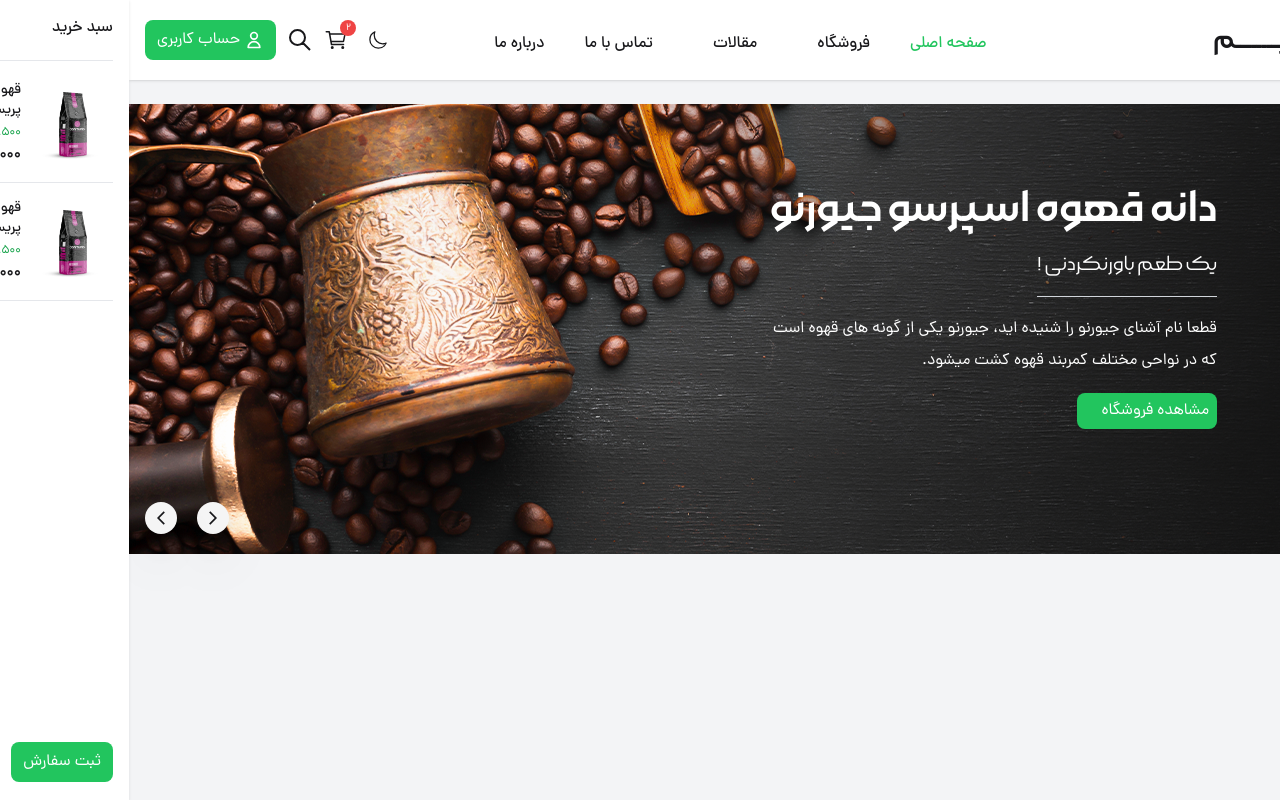
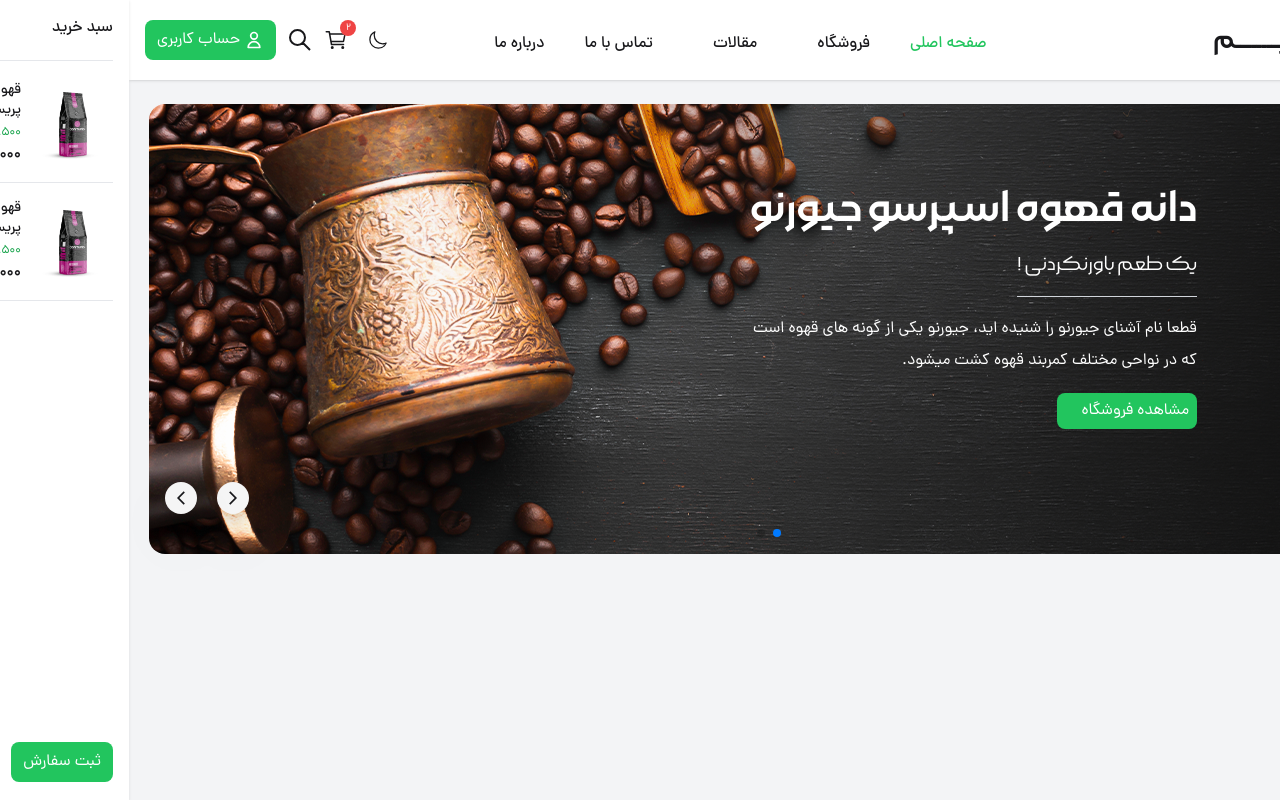
Before and after one commit to emiroow/X-shop-client, a Next.js app: page / in a window 1280 px wide. Built offline with nearby package versions, Linux system fonts and the light colour scheme.

Commit message:
fix slider btns

```diff
--- a/src/components/ui/Slider.tsx
+++ b/src/components/ui/Slider.tsx
@@ -8,20 +8,29 @@ import "swiper/swiper-bundle.css";
 
 const Slider = () => {
   return (
-    <div className="relative mt-2 lg:mt-6">
+    <div className="relative mt-2 lg:mt-6 mx-5 rounded-lg ">
       <Swiper
         modules={[Navigation, Pagination, Scrollbar, A11y]}
         spaceBetween={50}
+        speed={1000}
         slidesPerView={1}
         navigation={{
           prevEl: ".button-prev",
           nextEl: ".button-next",
         }}
         loop
+        pagination={{
+          clickable: true,
+          el: ".swiper-pagination",
+          currentClass: "bg-red-500",
+          renderBullet: (index, className) =>
+            `<span class="${className} custom-bullet"></span>`,
+        }}
+        effect={"fade"}
         observer={true}
         observeParents={true}
         parallax={true}
-        className="w-full h-48 md:h-72 lg:h-[450px]"
+        className="w-full h-48 md:h-72 lg:h-[450px] rounded-2xl"
       >
         {/* SLIDER ITEM */}
         <SwiperSlide>
@@ -86,15 +95,18 @@ const Slider = () => {
             </div>
           </div>
         </SwiperSlide>
+        <div className="swiper-pagination-wrapper">
+          <div className="swiper-pagination"></div>
+        </div>
       </Swiper>
 
       {/* NEXT & PREV BTN */}
-      <div className="container absolute flex items-center justify-end gap-x-5 left-4 lg:left-0 bottom-5 z-30">
-        <button className="dark:bg-zinc-900 bg-bgWhite p-2 rounded-full button-prev drop-shadow-xl shadow-2xl shadow-black ">
-          <MdArrowForwardIos className="text-dark dark:text-white" />
+      <div className="container absolute flex items-center justify-end gap-x-5 left-4 lg:left-0 md:bottom-10 bottom-5 z-30">
+        <button className="dark:bg-zinc-900 group bg-bgWhite p-2 rounded-full button-prev drop-shadow-xl shadow-2xl shadow-black ">
+          <MdArrowForwardIos className="text-dark dark:text-white group-hover:text-[#10b981]" />
         </button>
-        <button className="dark:bg-zinc-900 bg-bgWhite p-2 rounded-full button-next drop-shadow-xl shadow-2xl shadow-black ">
-          <MdArrowBackIosNew className="text-dark dark:text-white" />
+        <button className="dark:bg-zinc-900 group bg-bgWhite p-2 rounded-full button-next drop-shadow-xl shadow-2xl shadow-black ">
+          <MdArrowBackIosNew className="text-dark dark:text-white group-hover:text-[#10b981]" />
         </button>
       </div>
     </div>
```
